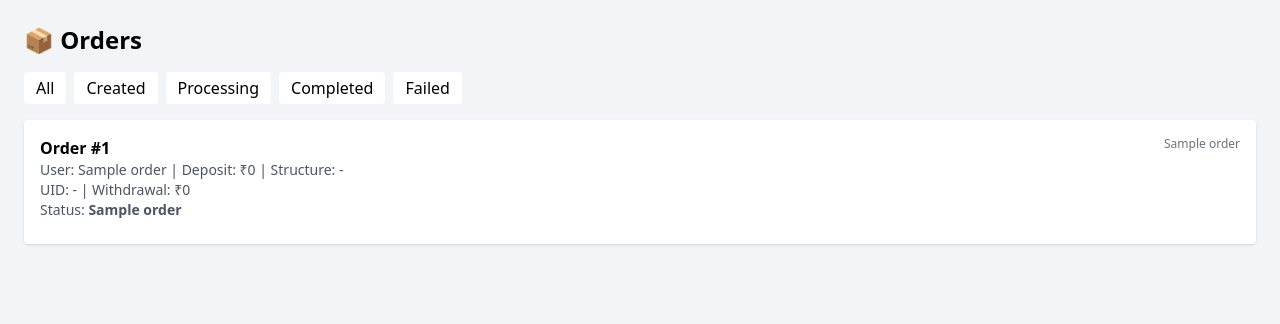
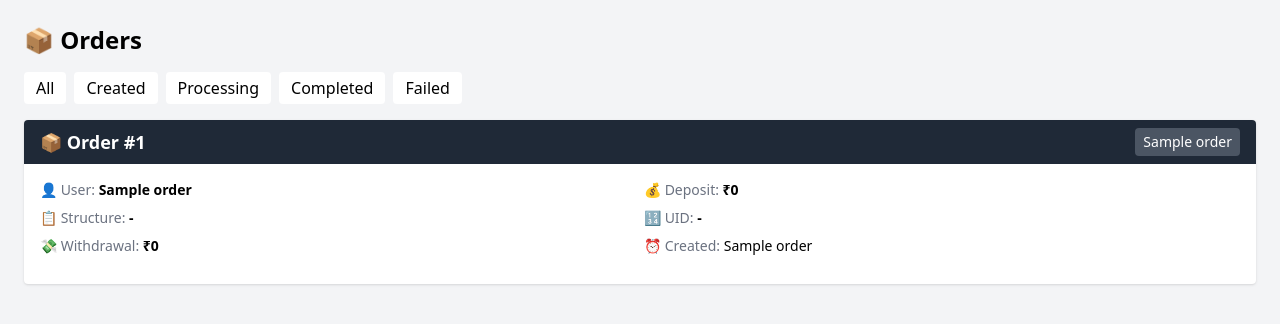
Before and after one commit to sandip-dev87/tera-bot-project, a FastAPI app: template web/templates/orders.html in a window 1280 px wide. Shown: the part 44-368 px from the top of the page. Run offline with FastAPI, Linux system fonts and the light colour scheme; the template is opened without the code that fills it: most values are stand-ins (such as "Sample title", 1, 10 or a date in 2020); parts of the project's set-up code (start-up, migrations or seed data) failed here and were passed over; some libraries are stand-ins or nearby versions.

Commit message:
Upgrade order panel with full details + 3 proofs

```diff
--- a/web/templates/orders.html
+++ b/web/templates/orders.html
@@ -3,7 +3,7 @@
 {% block content %}
 <h1 class="text-2xl font-bold mb-4">📦 Orders</h1>
 
-<div class="mb-4 flex gap-2">
+<div class="mb-4 flex gap-2 flex-wrap">
     <a href="/orders?status=all" class="px-3 py-1 rounded {% if filter=='all' %}bg-blue-600 text-white{% else %}bg-white{% endif %}">All</a>
     <a href="/orders?status=created" class="px-3 py-1 rounded {% if filter=='created' %}bg-blue-600 text-white{% else %}bg-white{% endif %}">Created</a>
     <a href="/orders?status=under_processing" class="px-3 py-1 rounded {% if filter=='under_processing' %}bg-blue-600 text-white{% else %}bg-white{% endif %}">Processing</a>
@@ -12,30 +12,89 @@
 </div>
 
 {% for o in orders %}
-<div class="bg-white p-4 rounded shadow mb-3">
-    <div class="flex justify-between items-start mb-2">
-        <div>
-            <div class="font-bold">Order #{{ o[0] }}</div>
-            <div class="text-sm text-gray-600">User: {{ o[1] }} | Deposit: ₹{{ "%.0f"|format(o[4] or 0) }} | Structure: {{ o[5] or '-' }}</div>
-            <div class="text-sm text-gray-600">UID: {{ o[7] or '-' }} | Withdrawal: ₹{{ "%.0f"|format(o[8] or 0) }}</div>
-            <div class="text-sm text-gray-600">Status: <b>{{ o[13] }}</b></div>
-            {% if o[14] %}<div class="text-sm text-red-600">Reason: {{ o[14] }}</div>{% endif %}
+<div class="bg-white rounded shadow mb-4 overflow-hidden">
+    <!-- Header -->
+    <div class="bg-gray-800 text-white px-4 py-2 flex justify-between items-center">
+        <div class="font-bold text-lg">📦 Order #{{ o[0] }}</div>
+        <div class="text-sm px-2 py-1 rounded
+            {% if o[13] == 'completed' %}bg-green-600
+            {% elif o[13] == 'failed' %}bg-red-600
+            {% elif o[13] == 'under_processing' %}bg-yellow-600
+            {% else %}bg-gray-600{% endif %}">
+            {{ o[13] }}
         </div>
-        <div class="text-xs text-gray-500">{{ o[16] }}</div>
     </div>
 
-    {% if o[13] == 'under_processing' %}
-    <div class="flex gap-2 mt-2">
-        <form method="post" action="/orders/{{ o[0] }}/approve" class="flex gap-2">
-            <input type="number" name="reward" placeholder="Reward ₹" required class="p-1 border rounded text-sm w-24">
-            <button class="bg-green-600 text-white px-3 py-1 rounded text-sm">✅ Approve</button>
-        </form>
-        <form method="post" action="/orders/{{ o[0] }}/fail" class="flex gap-2">
-            <input type="text" name="reason" placeholder="Reason" required class="p-1 border rounded text-sm w-40">
-            <button class="bg-red-600 text-white px-3 py-1 rounded text-sm">❌ Fail</button>
-        </form>
+    <!-- Details -->
+    <div class="p-4">
+        <div class="grid grid-cols-2 gap-2 text-sm mb-3">
+            <div><span class="text-gray-500">👤 User:</span> <b>{{ o[1] }}</b></div>
+            <div><span class="text-gray-500">💰 Deposit:</span> <b>₹{{ "%.0f"|format(o[4] or 0) }}</b></div>
+            <div><span class="text-gray-500">📋 Structure:</span> <b>{{ o[5] or '-' }}</b></div>
+            <div><span class="text-gray-500">🔢 UID:</span> <b>{{ o[7] or '-' }}</b></div>
+            <div><span class="text-gray-500">💸 Withdrawal:</span> <b>₹{{ "%.0f"|format(o[8] or 0) }}</b></div>
+            <div><span class="text-gray-500">⏰ Created:</span> {{ o[16] }}</div>
+        </div>
+
+        <!-- Working URL -->
+        {% if o[6] %}
+        <div class="bg-blue-50 p-2 rounded mb-3 text-sm">
+            <span class="text-gray-600">🔗 Working URL:</span>
+            <code class="text-xs break-all">{{ o[6] }}</code>
+            <button onclick="navigator.clipboard.writeText('{{ o[6] }}'); this.textContent='✅ Copied!'; setTimeout(()=>this.textContent='📋 Copy', 1500)" class="ml-2 bg-blue-600 text-white px-2 py-1 rounded text-xs">📋 Copy</button>
+        </div>
+        {% endif %}
+
+        <!-- Proofs -->
+        {% if o[9] %}
+        <div class="mb-3">
+            <div class="text-sm font-bold mb-2">📸 Proofs:</div>
+            <div class="flex gap-2 flex-wrap">
+                <div class="text-center">
+                    <img src="/proof/{{ o[0] }}/0" class="w-32 h-32 object-cover rounded border cursor-pointer hover:opacity-80" onclick="window.open(this.src)">
+                    <div class="text-xs">Deposit</div>
+                </div>
+                <div class="text-center">
+                    <img src="/proof/{{ o[0] }}/1" class="w-32 h-32 object-cover rounded border cursor-pointer hover:opacity-80" onclick="window.open(this.src)">
+                    <div class="text-xs">Withdrawal</div>
+                </div>
+                <div class="text-center">
+                    <img src="/proof/{{ o[0] }}/2" class="w-32 h-32 object-cover rounded border cursor-pointer hover:opacity-80" onclick="window.open(this.src)">
+                    <div class="text-xs">Game Stats</div>
+                </div>
+            </div>
+        </div>
+        {% endif %}
+
+        {% if o[14] %}
+        <div class="bg-red-50 p-2 rounded mb-3 text-sm">
+            <span class="text-red-600">❌ Reason:</span> {{ o[14] }}
+        </div>
+        {% endif %}
+
+        {% if o[15] %}
+        <div class="bg-green-50 p-2 rounded mb-3 text-sm">
+            <span class="text-green-600">💰 Reward:</span> ₹{{ "%.0f"|format(o[15]) }}
+        </div>
+        {% endif %}
+
+        <!-- Actions -->
+        {% if o[13] == 'under_processing' or o[13] == 'created' %}
+        <div class="border-t pt-3 mt-3">
+            <div class="font-bold mb-2 text-sm">⚡ Action:</div>
+            <div class="flex gap-3 flex-wrap">
+                <form method="post" action="/orders/{{ o[0] }}/approve" class="flex gap-2 items-center">
+                    <input type="number" name="reward" placeholder="Reward ₹" required class="p-2 border rounded text-sm w-32">
+                    <button class="bg-green-600 text-white px-4 py-2 rounded text-sm hover:bg-green-700">✅ Approve</button>
+                </form>
+                <form method="post" action="/orders/{{ o[0] }}/fail" class="flex gap-2 items-center">
+                    <input type="text" name="reason" placeholder="Fail reason" required class="p-2 border rounded text-sm w-40">
+                    <button class="bg-red-600 text-white px-4 py-2 rounded text-sm hover:bg-red-700">❌ Fail</button>
+                </form>
+            </div>
+        </div>
+        {% endif %}
     </div>
-    {% endif %}
 </div>
 {% endfor %}
 {% endblock %}
```
